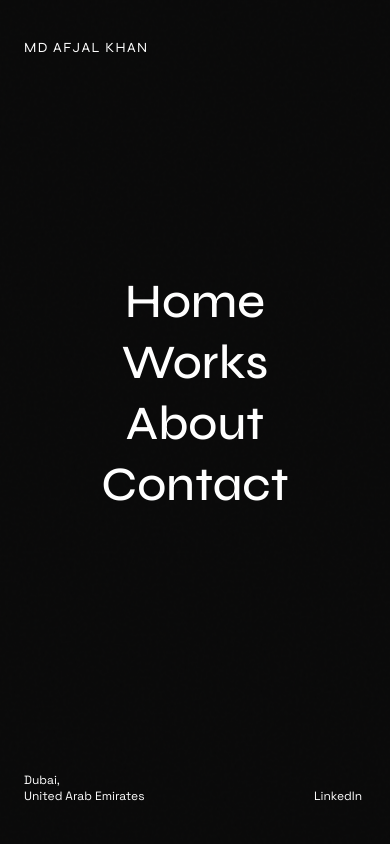
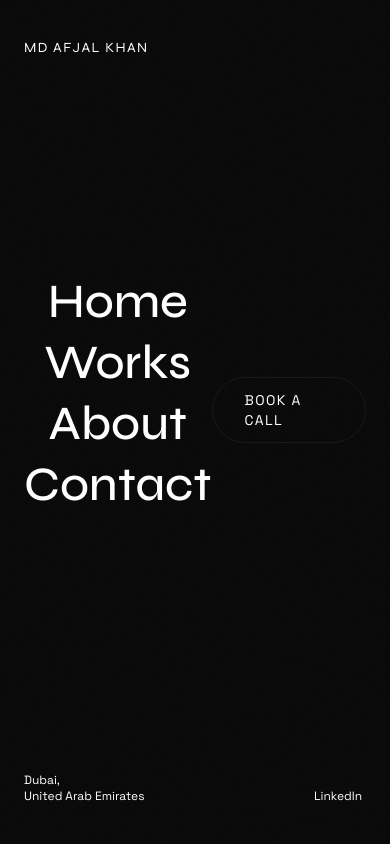
Before and after one commit to wildzee/portfolio, a Next.js app: page / in a window 390 px wide. Both pictures are taken after a click on the button 366 px from the left and 32 px from the top of the page. Shown: the top 844 px of the page. Built offline with nearby package versions, Linux system fonts and the light colour scheme.

Commit message:
fix: add Book a Call to mobile menu, add work row mobile chevron

```diff
--- a/src/app/page.tsx
+++ b/src/app/page.tsx
@@ -210,7 +210,7 @@ export default function Home() {
                 href="#contact"
                 data-cursor=""
                 onClick={(e) => { e.preventDefault(); scrollToSection('contact') }}
-                className="hidden sm:flex items-center gap-2 px-4 py-2 border rounded-md text-xs uppercase tracking-widest hover:border-foreground transition-colors"
+                className="hidden md:flex items-center gap-2 px-4 py-2 border rounded-md text-xs uppercase tracking-widest hover:border-foreground transition-colors"
                 style={{ borderColor: 'var(--border)' }}
               >
                 <i className="bx bx-phone" /> Book a call
@@ -317,6 +317,21 @@ export default function Home() {
                   </motion.li>
                 ))}
               </ul>
+              <motion.div
+                initial={{ opacity: 0, y: 10 }}
+                animate={{ opacity: 1, y: 0 }}
+                transition={{ delay: 0.35, ease: [0.16, 1, 0.3, 1], duration: 0.5 }}
+                className="mt-8"
+              >
+                <a
+                  href="#contact"
+                  onClick={(e) => { e.preventDefault(); setShowMenu(false); scrollToSection('contact') }}
+                  className="inline-flex items-center gap-2 px-6 py-3 border rounded-full text-sm uppercase tracking-widest hover:border-primary hover:text-primary transition-colors"
+                  style={{ borderColor: 'var(--border)' }}
+                >
+                  <i className="bx bx-phone" /> Book a call
+                </a>
+              </motion.div>
             </div>
 
             {/* Menu Footer */}
@@ -492,8 +507,11 @@ export default function Home() {
                       <p className="text-sm text-secondary">{project.role}</p>
                       <p className="text-xs text-secondary/50 mt-0.5">{project.description}</p>
                     </div>
-                    <div className="work-arrow">
+                    <div className="work-arrow hidden sm:block">
                       <i className="bx bx-right-arrow-alt" />
+                    </div>
+                    <div className="sm:hidden text-secondary/50 text-sm">
+                      →
                     </div>
                   </Link>
                 ) : (
```
